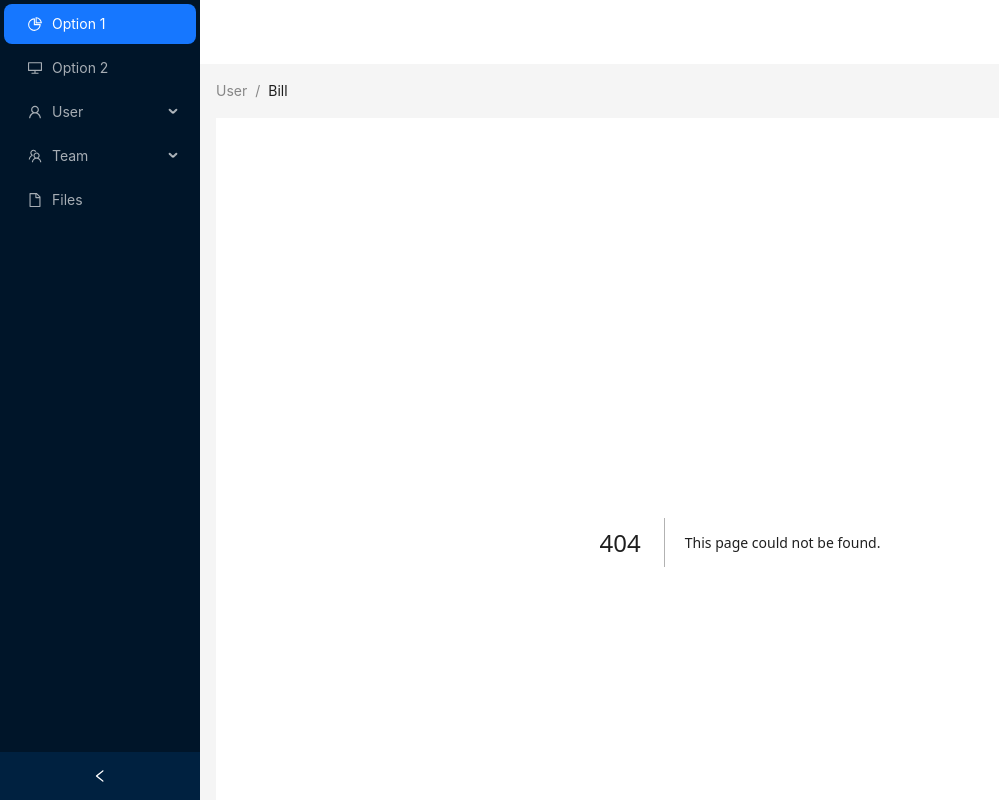
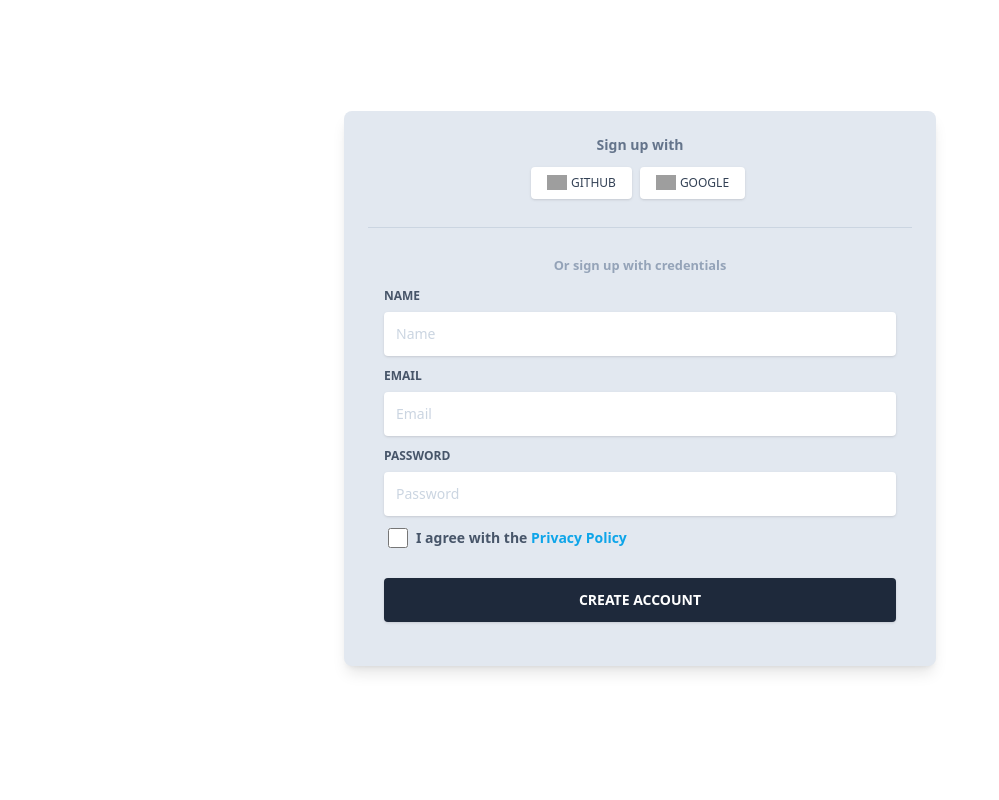
Before and after one commit to caioliveirap/osid-hackathon-project, a Next.js app: page /auth/register in a window 1280 px wide. Before the commit this address had no page. Shown: the top 800 px of the page, without its empty margins (0-999 px from the left). Built offline with nearby package versions, Linux system fonts and the light colour scheme; grey boxes are pictures that could not be loaded.

Commit message:
feat: added layout and register page

```diff
--- a/package.json
+++ b/package.json
@@ -19,10 +19,13 @@
 		"check-types": "tsc --noEmit --pretty"
 	},
 	"dependencies": {
+		"@ant-design/icons": "^5.1.4",
+		"@tailwindcss/forms": "^0.5.3",
 		"@types/node": "20.3.1",
 		"@types/react": "18.2.12",
 		"@types/react-dom": "18.2.5",
 		"@typescript-eslint/eslint-plugin": "^5.59.11",
+		"antd": "^5.6.1",
 		"autoprefixer": "10.4.14",
 		"axios": "^1.4.0",
 		"check-types": "^11.2.2",
--- /dev/null
+++ b/src/layouts/Auth.tsx
@@ -0,0 +1,26 @@
+import React from 'react';
+
+// components
+
+// import Navbar from "components/Navbars/AuthNavbar.js";
+// import FooterSmall from "components/Footers/FooterSmall.js";
+
+export default function Auth({ children }: any) {
+	return (
+		<>
+			{/* <Navbar transparent /> */}
+			<main>
+				<section className="relative w-full h-full py-40 min-h-screen">
+					<div
+						className="absolute top-0 w-full h-full bg-blueGray-800 bg-no-repeat bg-full"
+						style={{
+							backgroundImage: "url('/img/register_bg_2.png')",
+						}}
+					></div>
+					{children}
+					{/* <FooterSmall absolute /> */}
+				</section>
+			</main>
+		</>
+	);
+}
--- a/src/pages/_app.tsx
+++ b/src/pages/_app.tsx
@@ -1,12 +1,30 @@
-import Admin from '@/layouts/Admin';
+import type { ReactElement, ReactNode } from 'react';
+import type { NextPage } from 'next';
+import type { AppProps } from 'next/app';
+import Head from 'next/head';
 import '../styles/globals.css';
 
-import type { AppProps } from 'next/app';
+export type NextPageWithLayout<P = {}, IP = P> = NextPage<P, IP> & {
+	getLayout?: (page: ReactElement) => ReactNode;
+};
 
-const MyApp = ({ Component, pageProps }: AppProps) => (
-	<Admin>
-		<Component {...pageProps} />
-	</Admin>
-);
+export default function MyApp({ Component, pageProps }: any) {
+	// const getLayout = Component.getLayout ?? ((page) => page);
+	const Layout = Component.layout || (({ children }: any) => <>{children}</>);
 
-export default MyApp;
+	return (
+		<>
+			<Head>
+				{/* <meta
+					name="viewport"
+					content="width=device-width, initial-scale=1, shrink-to-fit=no"
+				/> */}
+				<title>Notus NextJS by Creative Tim</title>
+				<script src="https://maps.googleapis.com/maps/api/js?key=YOUR_KEY_HERE"></script>
+			</Head>
+			<Layout>
+				<Component {...pageProps} />
+			</Layout>
+		</>
+	);
+}
--- a/src/pages/_document.tsx
+++ b/src/pages/_document.tsx
@@ -11,7 +11,7 @@ class MyDocument extends Document {
 
 			<Html>
 				<Head />
-				<body>
+				<body className="m-0">
 					<Main />
 					<NextScript />
 				</body>
--- a/src/pages/admin/dashboard.tsx
+++ b/src/pages/admin/dashboard.tsx
@@ -3,7 +3,7 @@ import React, { useState } from 'react';
 import axios from 'axios';
 import Admin from '@/layouts/Admin';
 
-const Dashboard = () => {
+export default function Dashboard() {
 	return (
 		<div className="">
 			<span>teste</span>
@@ -27,7 +27,6 @@ const Dashboard = () => {
 			{/* <button onClick={signIn}>Teste</button> */}
 		</div>
 	);
-};
+}
 
 Dashboard.layout = Admin;
-export default Dashboard;
--- /dev/null
+++ b/src/pages/auth/register.tsx
@@ -0,0 +1,123 @@
+import React from 'react';
+
+// layout for page
+
+import Auth from '@/layouts/Auth';
+
+export default function Register() {
+	return (
+		<>
+			<div className="container mx-auto px-4 h-screen">
+				<div className="flex content-center items-center justify-center h-full">
+					<div className="w-full lg:w-6/12 px-4">
+						<div className="relative flex flex-col min-w-0 break-words w-full mb-6 shadow-lg rounded-lg bg-blueGray-200 border-0">
+							<div className="rounded-t mb-0 px-6 py-6">
+								<div className="text-center mb-3">
+									<h6 className="text-blueGray-500 text-sm font-bold">
+										Sign up with
+									</h6>
+								</div>
+								<div className="btn-wrapper text-center">
+									<button
+										className="bg-white active:bg-blueGray-50 text-blueGray-700 font-normal px-4 py-2 rounded outline-none focus:outline-none mr-2 mb-1 uppercase shadow hover:shadow-md inline-flex items-center font-bold text-xs ease-linear transition-all duration-150"
+										type="button"
+									>
+										<img alt="..." className="w-5 mr-1" src="/img/github.svg" />
+										Github
+									</button>
+									<button
+										className="bg-white active:bg-blueGray-50 text-blueGray-700 font-normal px-4 py-2 rounded outline-none focus:outline-none mr-1 mb-1 uppercase shadow hover:shadow-md inline-flex items-center font-bold text-xs ease-linear transition-all duration-150"
+										type="button"
+									>
+										<img alt="..." className="w-5 mr-1" src="/img/google.svg" />
+										Google
+									</button>
+								</div>
+								<hr className="mt-6 border-b-1 border-blueGray-300" />
+							</div>
+							<div className="flex-auto px-4 lg:px-10 py-10 pt-0">
+								<div className="text-blueGray-400 text-center mb-3 font-bold">
+									<small>Or sign up with credentials</small>
+								</div>
+								<form>
+									<div className="relative w-full mb-3">
+										<label
+											className="block uppercase text-blueGray-600 text-xs font-bold mb-2"
+											htmlFor="grid-password"
+										>
+											Name
+										</label>
+										<input
+											type="email"
+											className="border-0 px-3 py-3 placeholder-blueGray-300 text-blueGray-600 bg-white rounded text-sm shadow focus:outline-none focus:ring w-full ease-linear transition-all duration-150"
+											placeholder="Name"
+										/>
+									</div>
+
+									<div className="relative w-full mb-3">
+										<label
+											className="block uppercase text-blueGray-600 text-xs font-bold mb-2"
+											htmlFor="grid-password"
+										>
+											Email
+										</label>
+										<input
+											type="email"
+											className="border-0 px-3 py-3 placeholder-blueGray-300 text-blueGray-600 bg-white rounded text-sm shadow focus:outline-none focus:ring w-full ease-linear transition-all duration-150"
+											placeholder="Email"
+										/>
+									</div>
+
+									<div className="relative w-full mb-3">
+										<label
+											className="block uppercase text-blueGray-600 text-xs font-bold mb-2"
+											htmlFor="grid-password"
+										>
+											Password
+										</label>
+										<input
+											type="password"
+											className="border-0 px-3 py-3 placeholder-blueGray-300 text-blueGray-600 bg-white rounded text-sm shadow focus:outline-none focus:ring w-full ease-linear transition-all duration-150"
+											placeholder="Password"
+										/>
+									</div>
+
+									<div>
+										<label className="inline-flex items-center cursor-pointer">
+											<input
+												id="customCheckLogin"
+												type="checkbox"
+												className="form-checkbox border-0 rounded text-blueGray-700 ml-1 w-5 h-5 ease-linear transition-all duration-150"
+											/>
+											<span className="ml-2 text-sm font-semibold text-blueGray-600">
+												I agree with the{' '}
+												<a
+													href="#pablo"
+													className="text-lightBlue-500"
+													onClick={(e) => e.preventDefault()}
+												>
+													Privacy Policy
+												</a>
+											</span>
+										</label>
+									</div>
+
+									<div className="text-center mt-6">
+										<button
+											className="bg-blueGray-800 text-white active:bg-blueGray-600 text-sm font-bold uppercase px-6 py-3 rounded shadow hover:shadow-lg outline-none focus:outline-none mr-1 mb-1 w-full ease-linear transition-all duration-150"
+											type="button"
+										>
+											Create Account
+										</button>
+									</div>
+								</form>
+							</div>
+						</div>
+					</div>
+				</div>
+			</div>
+		</>
+	);
+}
+
+Register.layout = Auth;
--- a/tailwind.config.js
+++ b/tailwind.config.js
@@ -1,7 +1,9 @@
 /** @type {import('tailwindcss').Config} */
+const colors = require('tailwindcss/colors');
+
 module.exports = {
 	content: [
-    './pages/**/*.{js,ts,jsx,tsx,mdx}',
+		'./src/pages/**/*.{js,ts,jsx,tsx,mdx}',
 		'./components/**/*.{js,ts,jsx,tsx,mdx}',
 		'./app/**/*.{js,ts,jsx,tsx,mdx}',
 	],
@@ -12,7 +14,68 @@ module.exports = {
 				'gradient-conic':
 					'conic-gradient(from 180deg at 50% 50%, var(--tw-gradient-stops))',
 			},
+			colors: {
+				...colors,
+			},
+			extend: {
+				minHeight: {
+					'screen-75': '75vh',
+				},
+				fontSize: {
+					55: '55rem',
+				},
+				opacity: {
+					80: '.8',
+				},
+				zIndex: {
+					2: 2,
+					3: 3,
+				},
+				inset: {
+					'-100': '-100%',
+					'-225-px': '-225px',
+					'-160-px': '-160px',
+					'-150-px': '-150px',
+					'-94-px': '-94px',
+					'-50-px': '-50px',
+					'-29-px': '-29px',
+					'-20-px': '-20px',
+					'25-px': '25px',
+					'40-px': '40px',
+					'95-px': '95px',
+					'145-px': '145px',
+					'195-px': '195px',
+					'210-px': '210px',
+					'260-px': '260px',
+				},
+				height: {
+					'95-px': '95px',
+					'70-px': '70px',
+					'350-px': '350px',
+					'500-px': '500px',
+					'600-px': '600px',
+				},
+				maxHeight: {
+					'860-px': '860px',
+				},
+				maxWidth: {
+					'100-px': '100px',
+					'120-px': '120px',
+					'150-px': '150px',
+					'180-px': '180px',
+					'200-px': '200px',
+					'210-px': '210px',
+					'580-px': '580px',
+				},
+				minWidth: {
+					'140-px': '140px',
+					48: '12rem',
+				},
+				backgroundSize: {
+					full: '100%',
+				},
+			},
 		},
 	},
 	plugins: [],
-}
+};
```
Also changed, not shown: src/pages/auth/login.tsx (added), 1 other file (tests, documents, lock files or other folders). Lines whose indentation alone changed are shown as unchanged.
